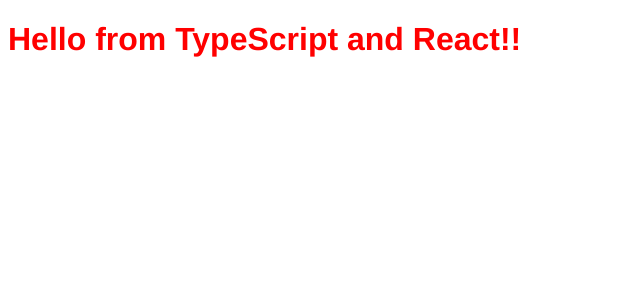
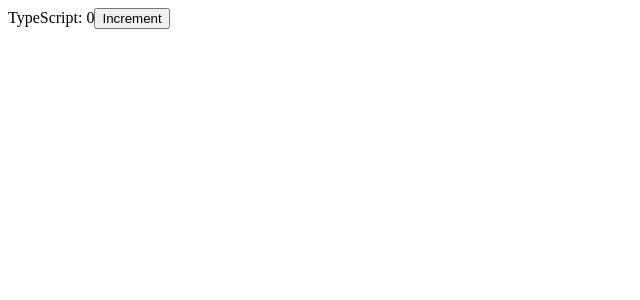
Before and after one commit to callmekungfu/daily-coding, a React app: page / in a window 1280 px wide. Shown: the top 300 px of the page, without its empty margins (0-640 px from the left). Built offline with nearby package versions, Linux system fonts and the light colour scheme; the HTML template or start-up script is replaced by a standard one.

Commit message:
Built a counter in tsx

```diff
--- a/package.json
+++ b/package.json
@@ -5,7 +5,7 @@
   "private": true,
   "scripts": {
     "test": "jest",
-    "start": "webpack --config webpack.config.js",
+    "start": "webpack-dev-server",
     "build": "webpack"
   },
   "repository": {
--- a/src/components/hello.tsx
+++ b/src/components/hello.tsx
@@ -1,11 +1,20 @@
 import * as React from "react";
 
 export interface IHelloProps {
-    compiler: string;
-    framework: string;
+    label: string;
+    count: number;
+    onIncrement: () => any;
 }
 
-export const Hello = (props: IHelloProps) =>
-<h1 className="hello">
-    Hello from {props.compiler} and {props.framework}!!
-</h1>;
+export const Hello: React.SFC<IHelloProps> = (props) => {
+    const { label, count, onIncrement } = props;
+    const handleIncrement = () => { onIncrement(); };
+    return (
+        <div>
+            <span>{label}: {count}</span>
+            <button type="button" onClick={handleIncrement}>
+                {`Increment`}
+            </button>
+        </div>
+    );
+};
--- a/src/index.tsx
+++ b/src/index.tsx
@@ -2,12 +2,29 @@
 import * as ReactDOM from 'react-dom';
 
 import {
-    Hello
+    Hello,
 } from './components/hello';
 
-import './styles/style.css'
+import './styles/style.css';
+
+class Main extends React.Component<{}, {count: number}> {
+    state = {
+        count: 0,
+    };
+    render() {
+        return (
+            <Hello
+                label="TypeScript"
+                count={this.state.count}
+                onIncrement={() => {
+                    this.setState({count: this.state.count + 1});
+                }}
+            />
+        );
+    }
+}
 
 ReactDOM.render(
-    <Hello compiler="TypeScript" framework="React" />,
-    document.getElementById('example')
-)
+    <Main />,
+    document.getElementById('example'),
+);
--- a/tslint.json
+++ b/tslint.json
@@ -20,7 +20,9 @@
                 "timeEnd",
                 "trace"
             ]
-        }
+        },
+        "member-access": [true, "no-public"],
+        "quotemark": [true, "single", "jsx-double"]
     },
     "rulesDirectory": []
 }
```
Also changed, not shown: 2 other files (tests, documents, lock files or other folders).
